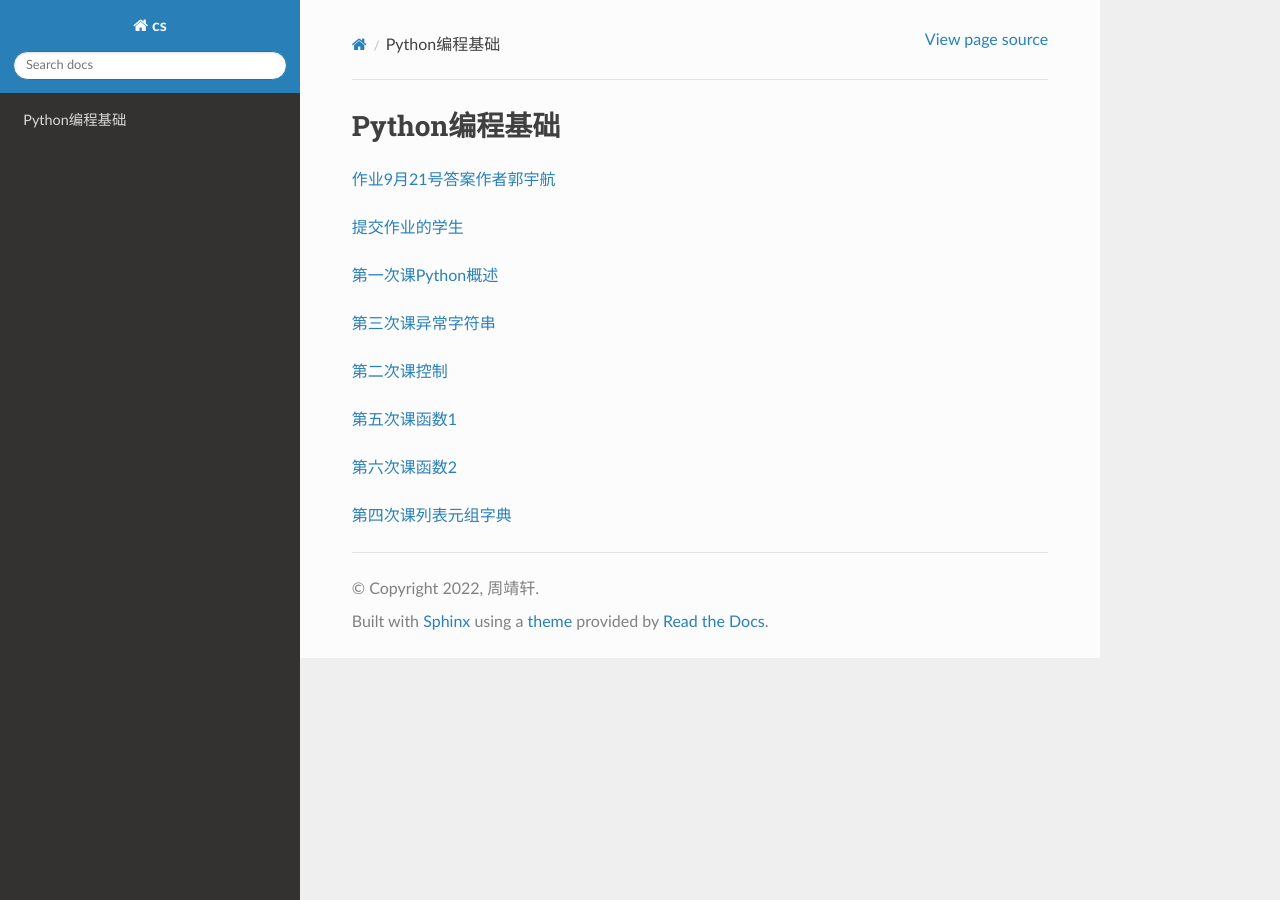
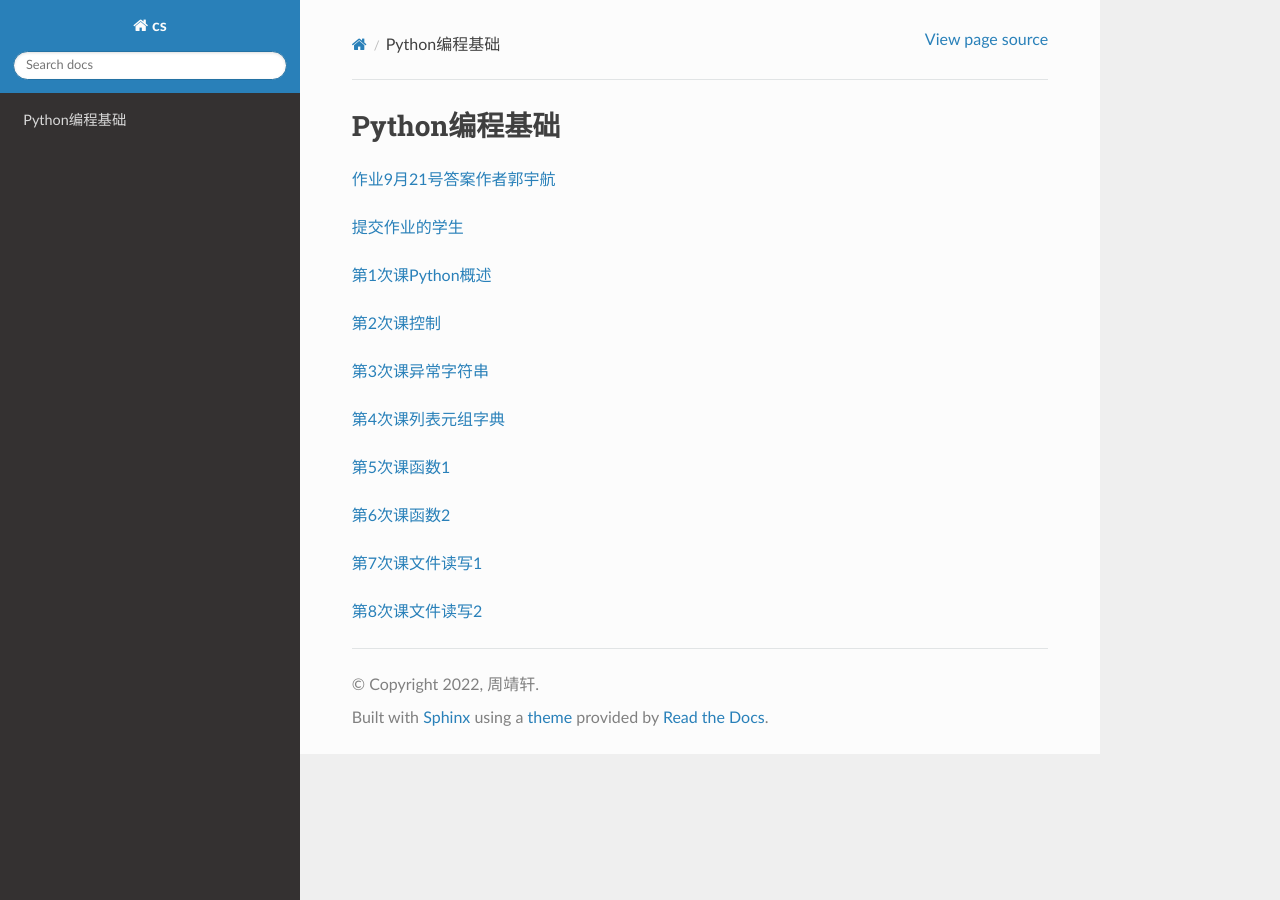
Before and after one commit to GodBlessChina/pythonjichu, a Sphinx documentation site: the page built from source/index.rst, in a window 1280 px wide. Built offline with Sphinx 7.4.7 and the Read the Docs theme 2.0.0, drawn with Linux system fonts in a browser that asks for light colours.

Commit message:
第7次课文件

```diff
--- a/source/index.rst
+++ b/source/index.rst
@@ -12,19 +12,25 @@ Python编程基础
 `提交作业的学生 <https://godblesschina.github.io/pythonjichu/提交作业的学生.html>`_
 
 
-`第一次课Python概述 <https://godblesschina.github.io/pythonjichu/第一次课Python概述.html>`_
+`第1次课Python概述 <https://godblesschina.github.io/pythonjichu/第1次课Python概述.html>`_
 
 
-`第三次课异常字符串 <https://godblesschina.github.io/pythonjichu/第三次课异常字符串.html>`_
+`第2次课控制 <https://godblesschina.github.io/pythonjichu/第2次课控制.html>`_
 
 
-`第二次课控制 <https://godblesschina.github.io/pythonjichu/第二次课控制.html>`_
+`第3次课异常字符串 <https://godblesschina.github.io/pythonjichu/第3次课异常字符串.html>`_
 
 
-`第五次课函数1 <https://godblesschina.github.io/pythonjichu/第五次课函数1.html>`_
+`第4次课列表元组字典 <https://godblesschina.github.io/pythonjichu/第4次课列表元组字典.html>`_
 
 
-`第六次课函数2 <https://godblesschina.github.io/pythonjichu/第六次课函数2.html>`_
+`第5次课函数1 <https://godblesschina.github.io/pythonjichu/第5次课函数1.html>`_
 
 
-`第四次课列表元组字典 <https://godblesschina.github.io/pythonjichu/第四次课列表元组字典.html>`_
+`第6次课函数2 <https://godblesschina.github.io/pythonjichu/第6次课函数2.html>`_
+
+
+`第7次课文件读写1 <https://godblesschina.github.io/pythonjichu/第7次课文件读写1.html>`_
+
+
+`第8次课文件读写2 <https://godblesschina.github.io/pythonjichu/第8次课文件读写2.html>`_
```
Also changed, not shown: 5 other files.
